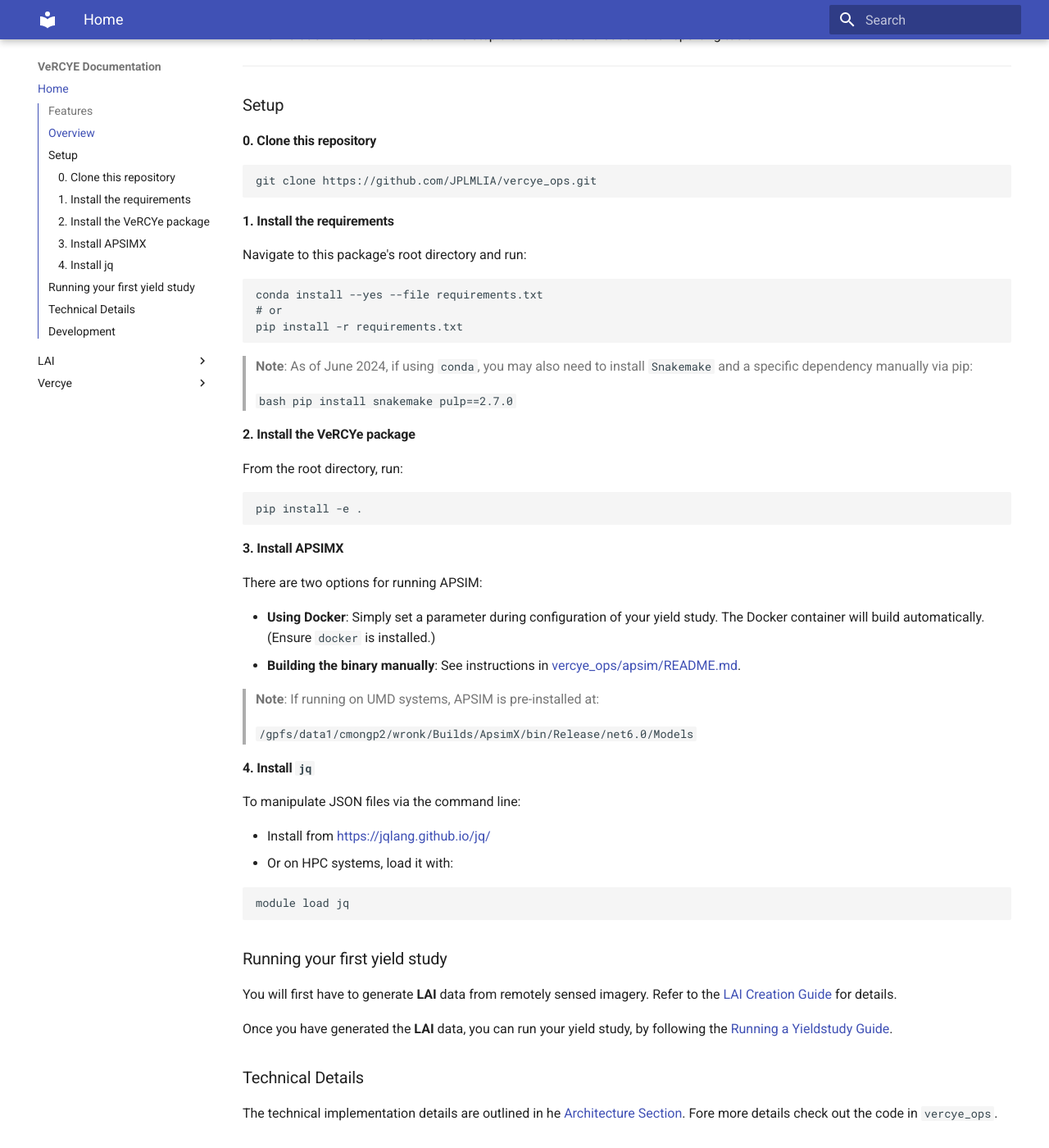
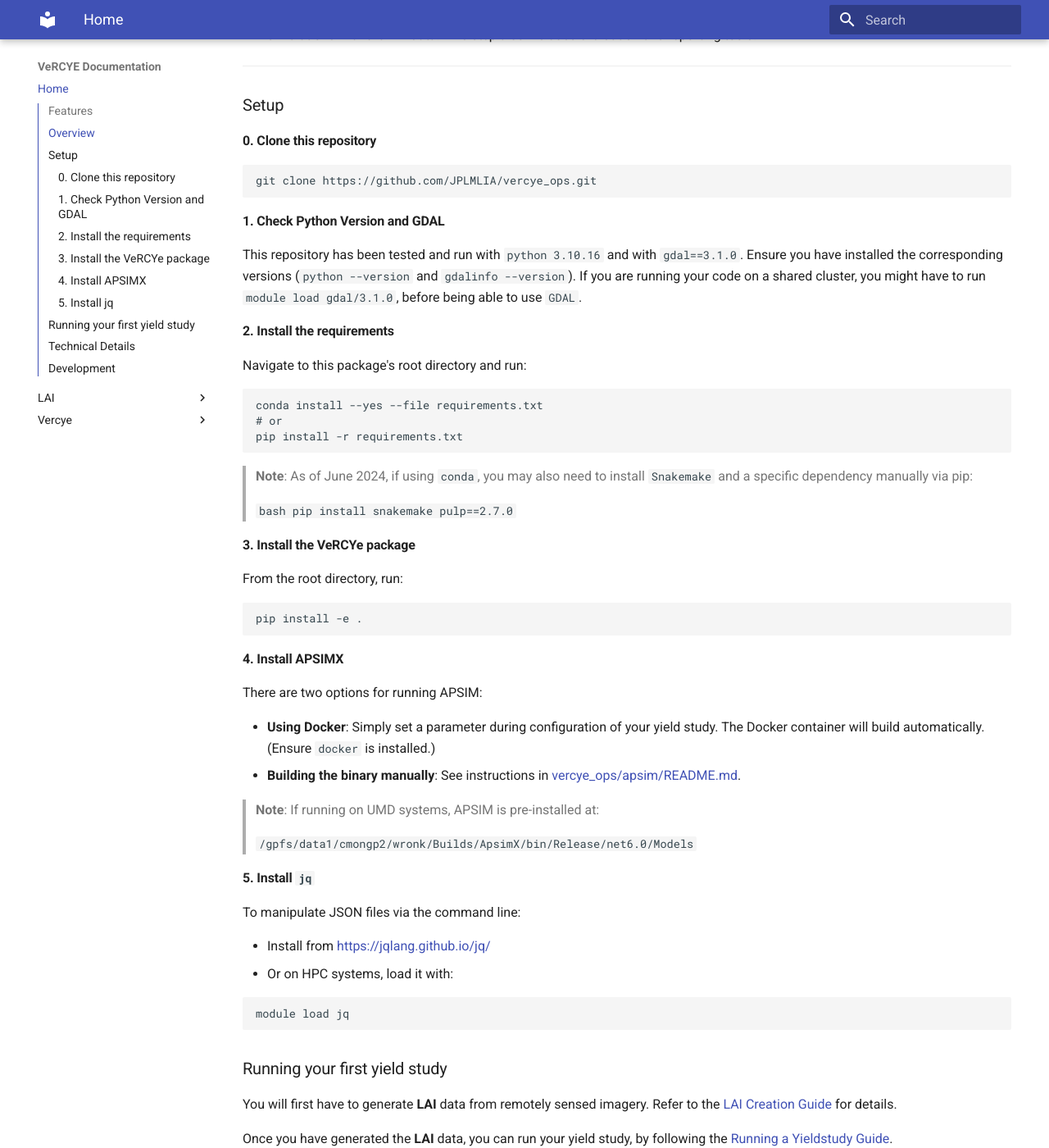
Before and after one commit to JPLMLIA/vercye_ops, an MkDocs documentation site: the page built from docs/docs/index.md, in a window 1280 px wide and 1400 px high, scrolled down 618 px. Shown: the whole window at 82% size. Built offline with MkDocs 1.6.1 and Material for MkDocs 9.7.7, drawn with Linux system fonts in a browser that asks for light colours.

````diff
--- a/docs/docs/index.md
+++ b/docs/docs/index.md
@@ -27,7 +27,12 @@
 git clone https://github.com/JPLMLIA/vercye_ops.git
 ```
 
-#### 1. Install the requirements
+#### 1. Check Python Version and GDAL
+
+This repository has been tested and run with `python 3.10.16` and with `gdal==3.1.0`. Ensure you have installed the corresponding versions (`python --version` and `gdalinfo --version`).
+If you are running your code on a shared cluster, you might have to run `module load gdal/3.1.0`, before being able to use `GDAL`.
+
+#### 2. Install the requirements
 
 Navigate to this package's root directory and run:
 
@@ -43,7 +48,7 @@
 > pip install snakemake pulp==2.7.0
 > ```
 
-#### 2. Install the VeRCYe package
+#### 3. Install the VeRCYe package
 
 From the root directory, run:
 
@@ -64,7 +69,7 @@
 > /gpfs/data1/cmongp2/wronk/Builds/ApsimX/bin/Release/net6.0/Models
 > ```
 
-#### 4. Install `jq`
+#### 5. Install `jq`
 
 To manipulate JSON files via the command line:
 
````
Also changed, not shown: other parts of docs/docs/index.md (+1 -1 lines), 2 other files.
